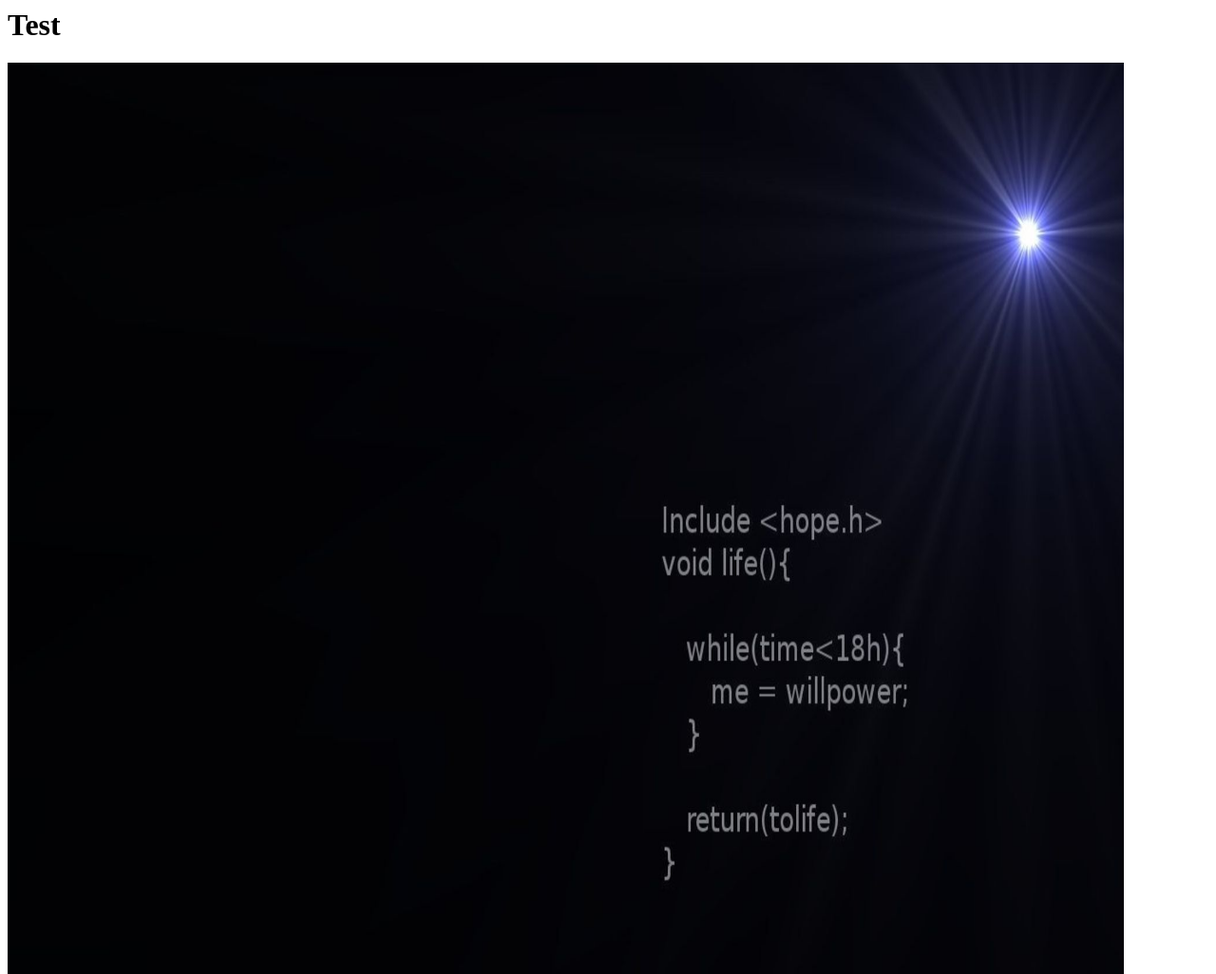
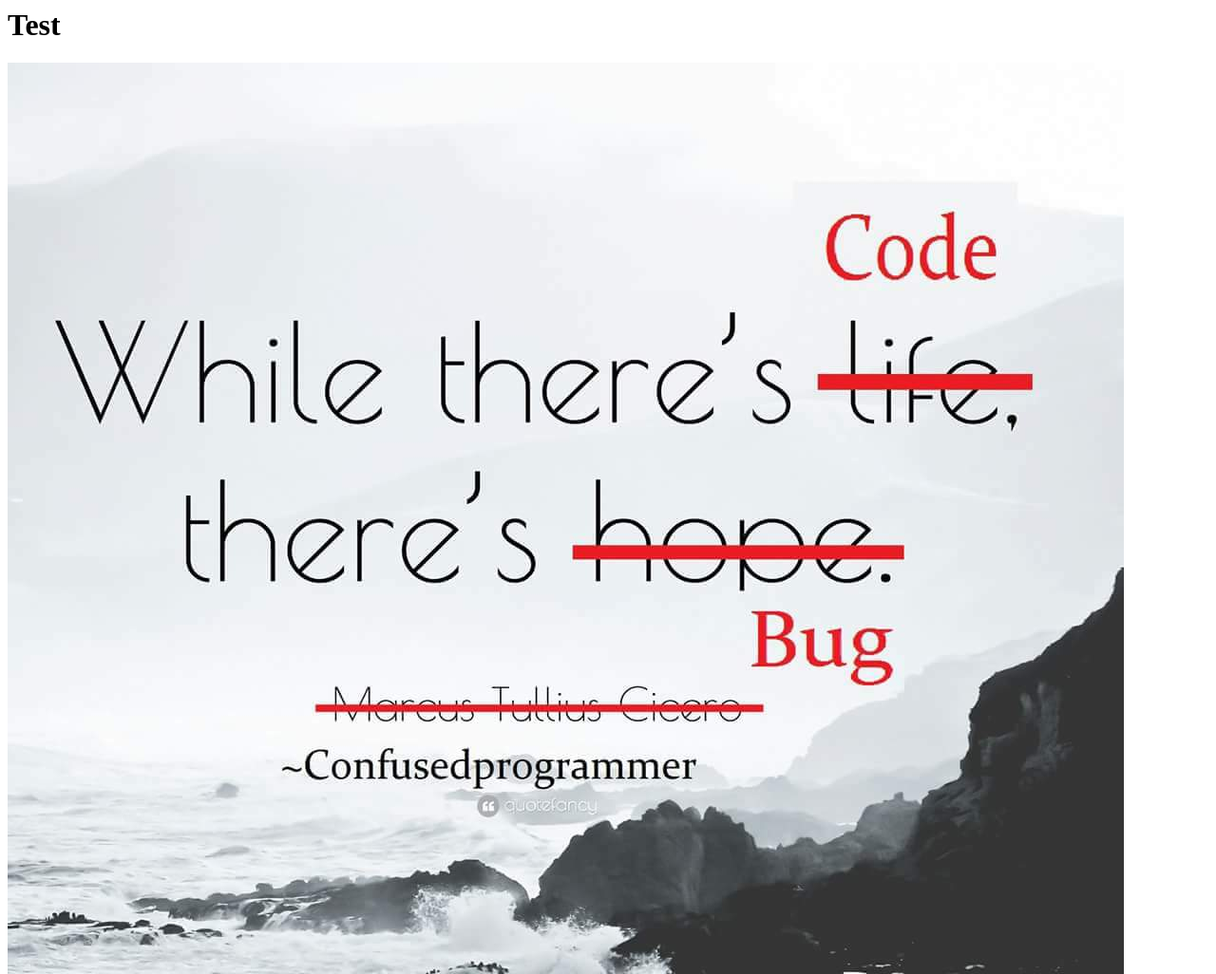
Before and after one commit to jayeshbarman/workspace, a plain HTML site: page index.html in a window 1280 px wide. Shown: the whole page at 95% size. Drawn offline with Linux system fonts and the light colour scheme.

Commit message:
Update index.html

```diff
--- a/index.html
+++ b/index.html
@@ -1,6 +1,6 @@
 <html>
 <body>
 <h1>Test</h1>
-<img src="https://github.com/jayeshbarman/workspace/blob/master/img1.jpg?raw=true" width="1175" height="960">
+<img src="https://github.com/jayeshbarman/workspace/blob/master/img.jpg?raw=true" width="1175" height="960">
 </body>
 </html>
```
